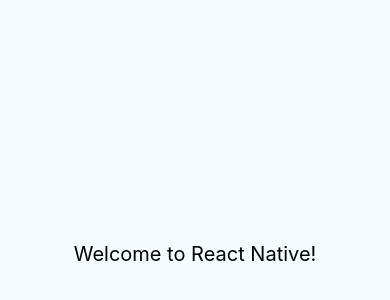
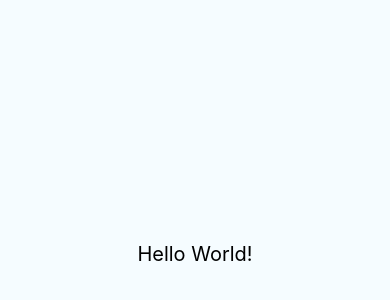
Before and after one commit to regincabacas/SciYa, a React Native app: screen / in a window 390 px wide. Shown: the part 168-468 px from the top of the page. Built offline with nearby package versions, Linux system fonts and the light colour scheme.

Commit message:
Hello World!

```diff
--- a/App.js
+++ b/App.js
@@ -25,7 +25,7 @@
     return (
       <View style={styles.container}>
         <Text style={styles.welcome}>
-          Welcome to React Native!
+          Hello World!
         </Text>
       </View>
     );
```
